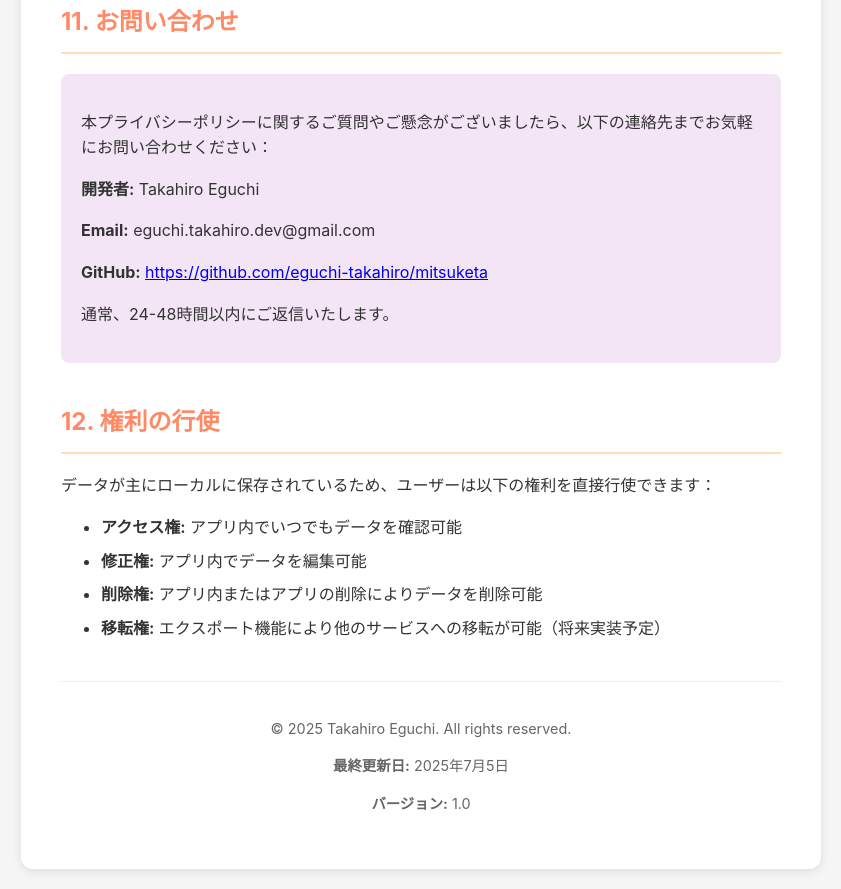
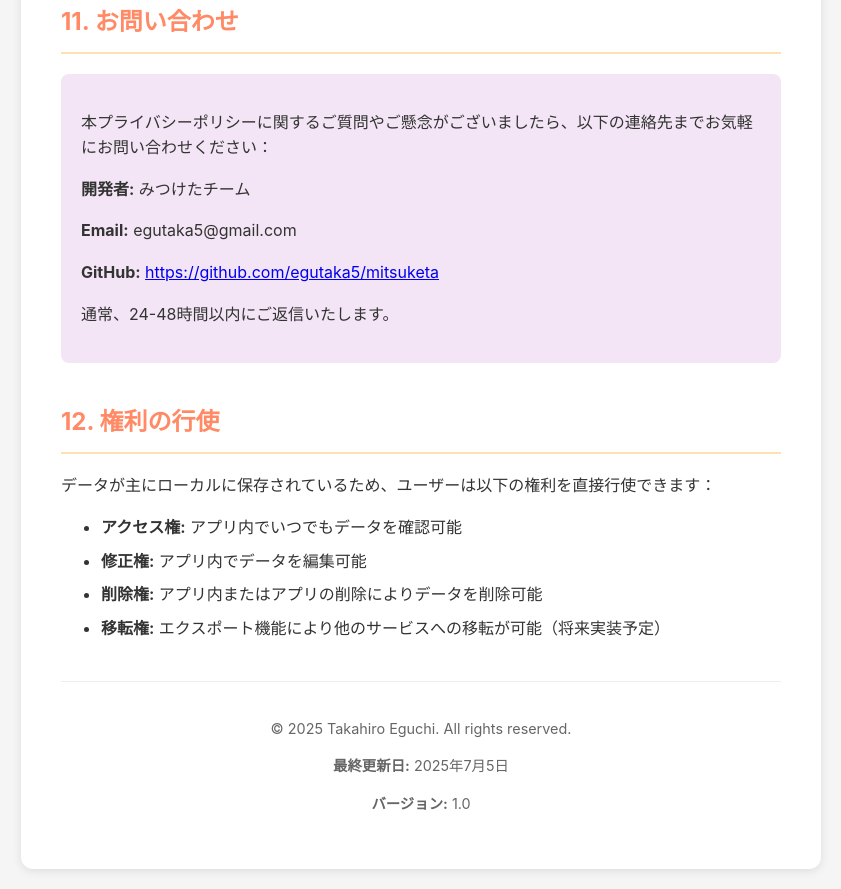
Before and after one commit to egutaka5/mitsuketa-support, a plain HTML site: page privacy.html in a window 1280 px wide. Shown: the part 3515-4404 px from the top of the page, without its empty margins (219-1060 px from the left). Drawn offline with Linux system fonts and the light colour scheme.

Commit message:
Update privacy.html

```diff
--- a/privacy.html
+++ b/privacy.html
@@ -256,9 +256,9 @@
             <div class="contact-info">
                 <p>本プライバシーポリシーに関するご質問やご懸念がございましたら、以下の連絡先までお気軽にお問い合わせください：</p>
 
-                <p><strong>開発者:</strong> Takahiro Eguchi</p>
-                <p><strong>Email:</strong> eguchi.takahiro.dev@gmail.com</p>
-                <p><strong>GitHub:</strong> <a href="https://github.com/eguchi-takahiro/mitsuketa" target="_blank">https://github.com/eguchi-takahiro/mitsuketa</a></p>
+                <p><strong>開発者:</strong> みつけたチーム</p>
+                <p><strong>Email:</strong> egutaka5@gmail.com</p>
+                <p><strong>GitHub:</strong> <a href="https://github.com/egutaka5/mitsuketa" target="_blank">https://github.com/egutaka5/mitsuketa</a></p>
 
                 <p>通常、24-48時間以内にご返信いたします。</p>
             </div>
```
